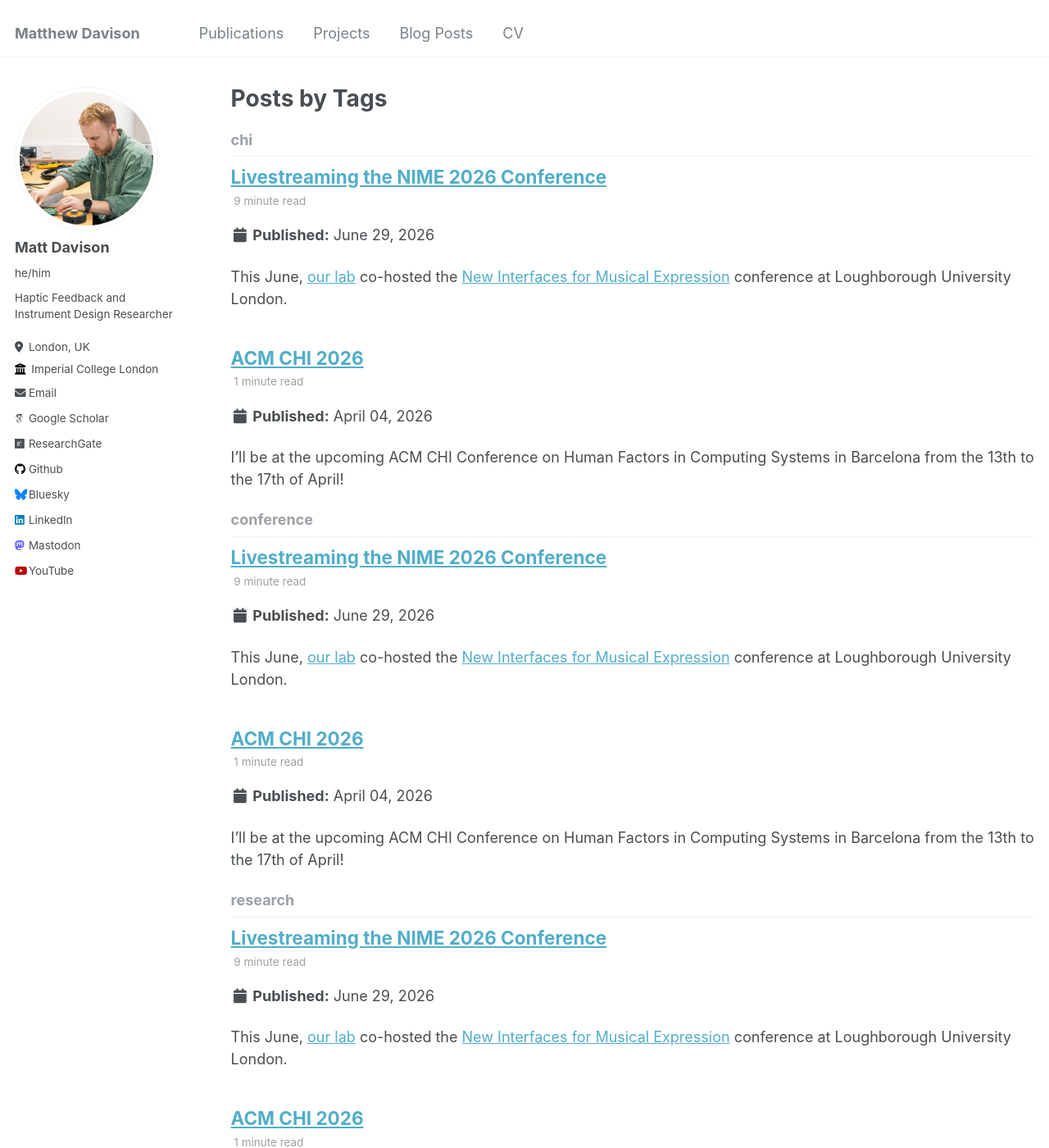
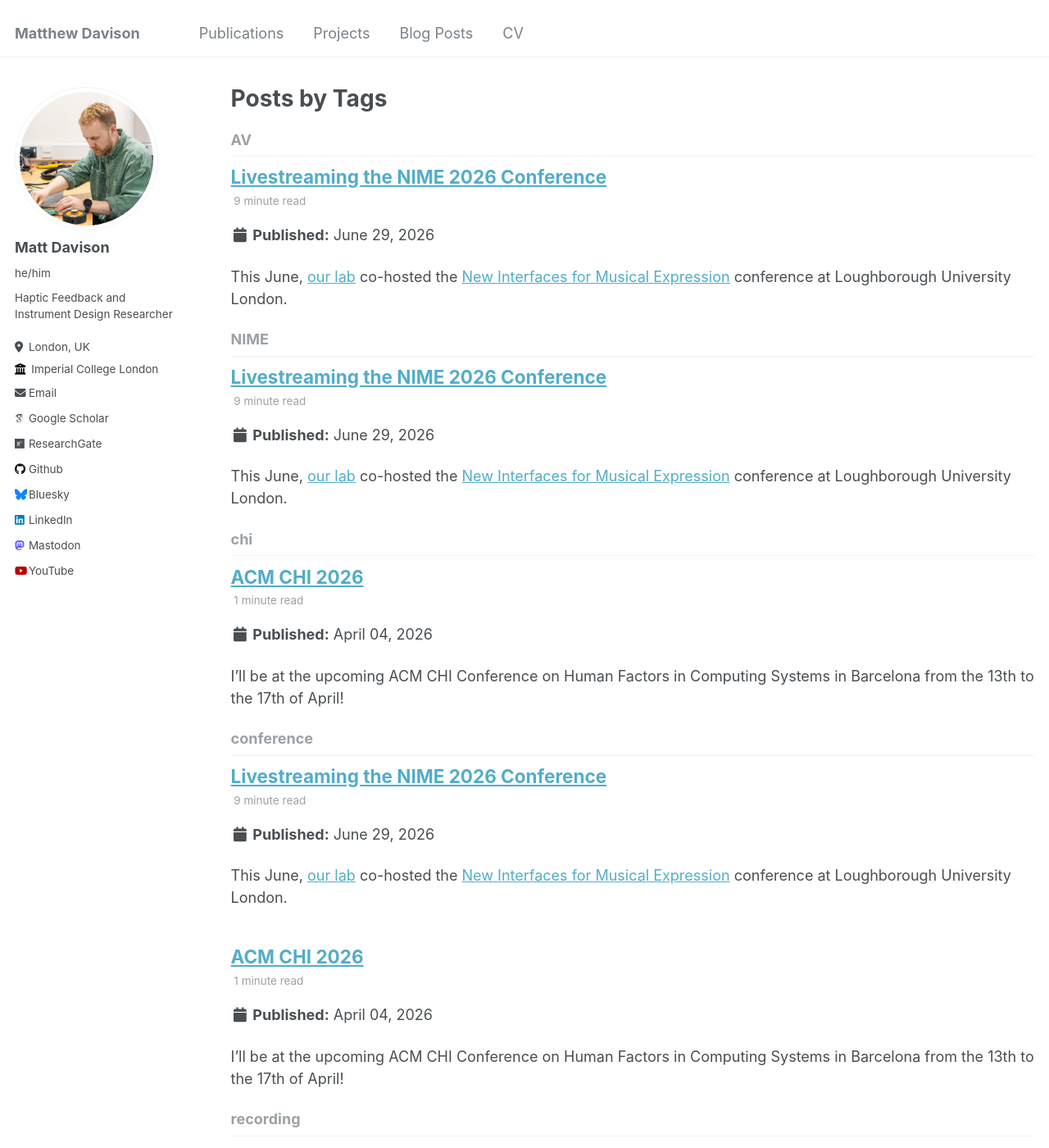
Before and after one commit to davisonaudio/davisonaudio.github.io, a Jekyll site: the page built from _pages/tag-archive.html, in a window 1280 px wide and 1400 px high. Shown: the whole window at 82% size. Built offline with Jekyll 4.4.1, drawn with Linux system fonts in a browser that asks for light colours; some web fonts are replaced.

```diff
--- a/_posts/2026-06-29-NIME-streaming.md
+++ b/_posts/2026-06-29-NIME-streaming.md
@@ -4,8 +4,9 @@ date: 2026-06-29
 permalink: /posts/2026/06/nime-streaming/
 tags:
   - conference
-  - research
-  - chi
+  - recording
+  - NIME
+  - AV
 ---
 
 This June, [our lab](https://instrumentslab.org/) co-hosted the [New Interfaces for Musical Expression](https://nime2026.org/) conference at Loughborough University London.
@@ -65,7 +66,7 @@ We had a laptop at the back of each room, with the various video and audio feeds
 
 
 The image below shows the setup we had for one of the spaces, with the JVC camera on a tripod on top of a table and the laptop running OBS next to it.
-![](/images/rich_mix_setup.png)
+![](/images/rich_mix_setup.jpeg)
 
 Cost
 ======
```
